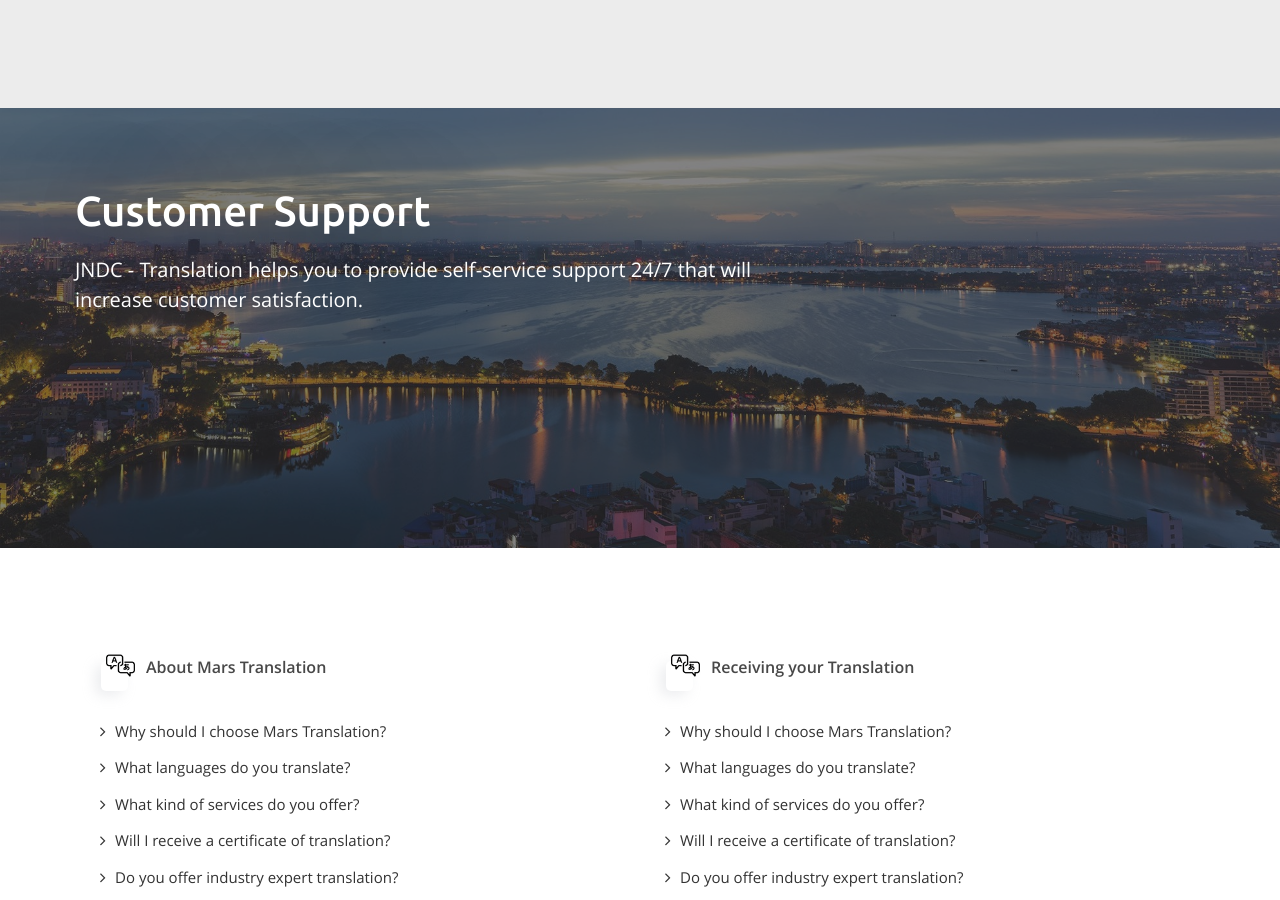
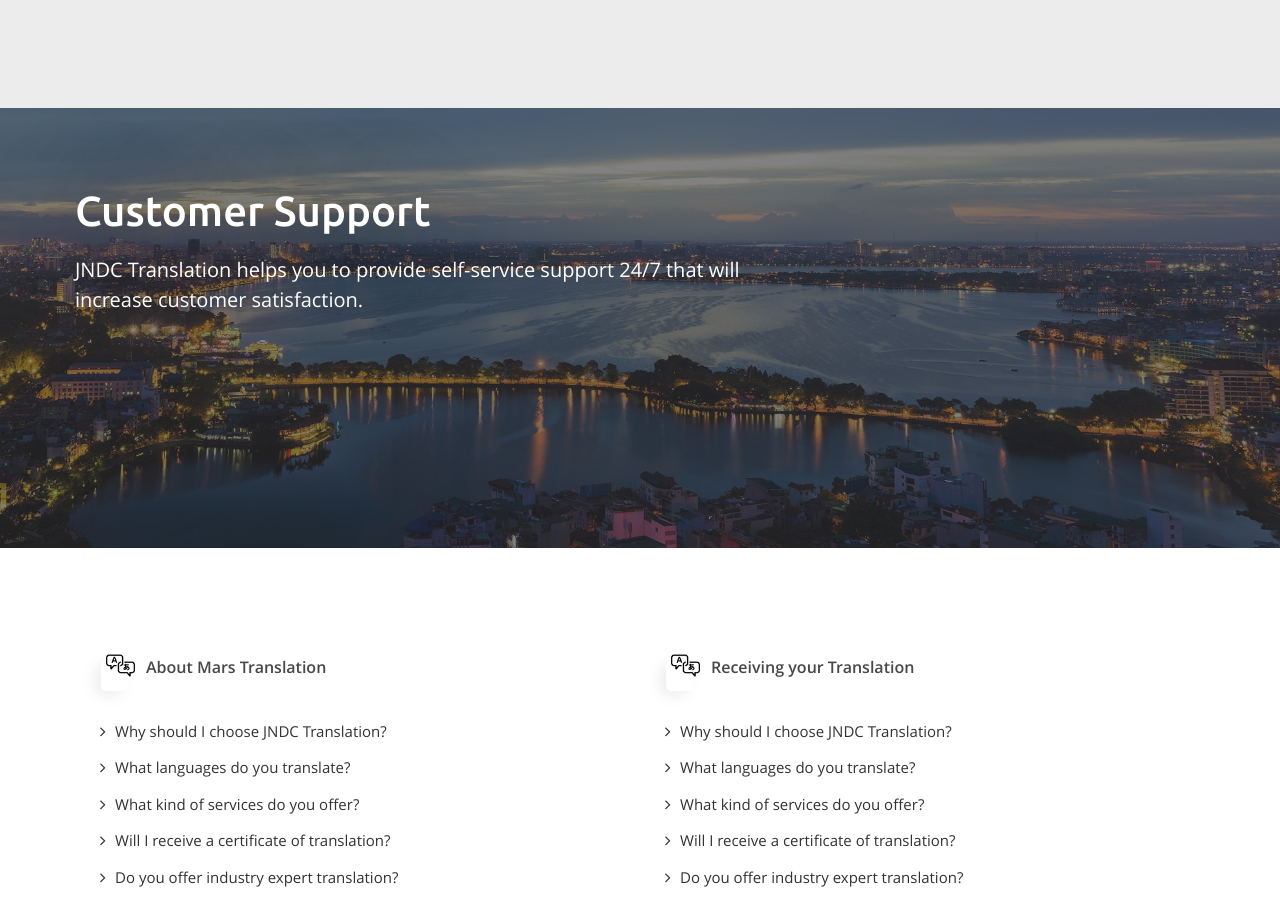
Before and after one commit to jndctranslation/landing_page, a Jekyll site: the page built from pages/support.md, in a window 1280 px wide and 900 px high. Built offline with Jekyll 4.4.1, drawn with Linux system fonts in a browser that asks for light colours; comment, search, counter and statistics services are not loaded; a style sheet for code colours, icons or effects is not loaded.

Commit message:
Update Website Pages “customer_support”

```diff
--- a/_data/pages/support.yml
+++ b/_data/pages/support.yml
@@ -2,7 +2,7 @@
   background_image: /assets/images/upload/2-154521299064770309284.jpg
   color_overlay: 'rgba(50, 50, 50, 0.6)'
   text: >-
-    JNDC - Translation helps you to provide self-service support 24/7 that will
+    JNDC Translation helps you to provide self-service support 24/7 that will
     increase customer satisfaction.
   title: Customer Support
   visible: true
@@ -12,7 +12,7 @@
   items:
     - icon: /assets/images/upload/987-200.png
       questions:
-        - title: Why should I choose Mars Translation?
+        - title: Why should I choose JNDC Translation?
         - title: What languages do you translate?
         - title: What kind of services do you offer?
         - title: Will I receive a certificate of translation?
@@ -21,7 +21,7 @@
       title: About Mars Translation
     - icon: /assets/images/upload/987-200.png
       questions:
-        - title: Why should I choose Mars Translation?
+        - title: Why should I choose JNDC Translation?
         - title: What languages do you translate?
         - title: What kind of services do you offer?
         - title: Will I receive a certificate of translation?
```
